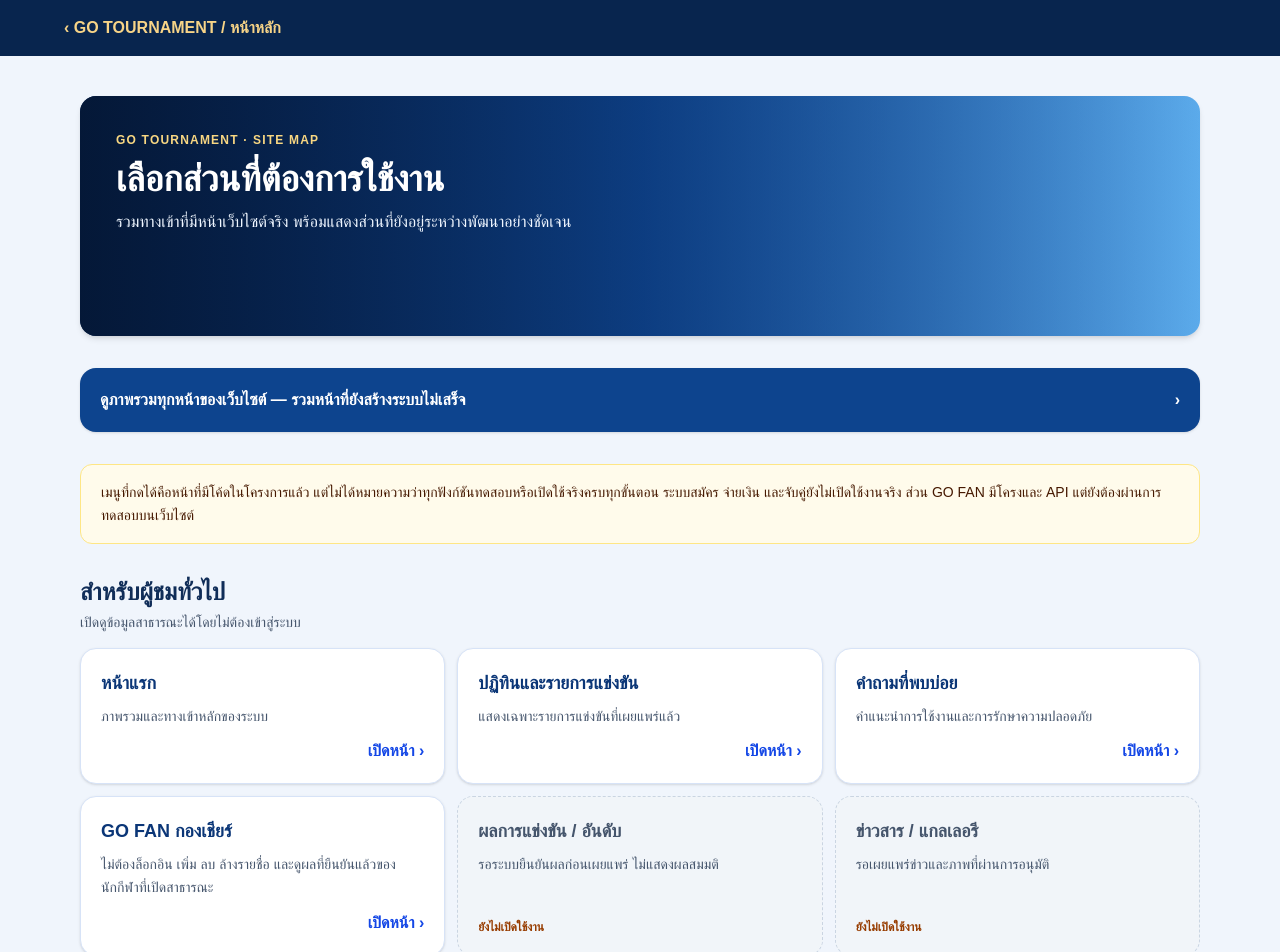
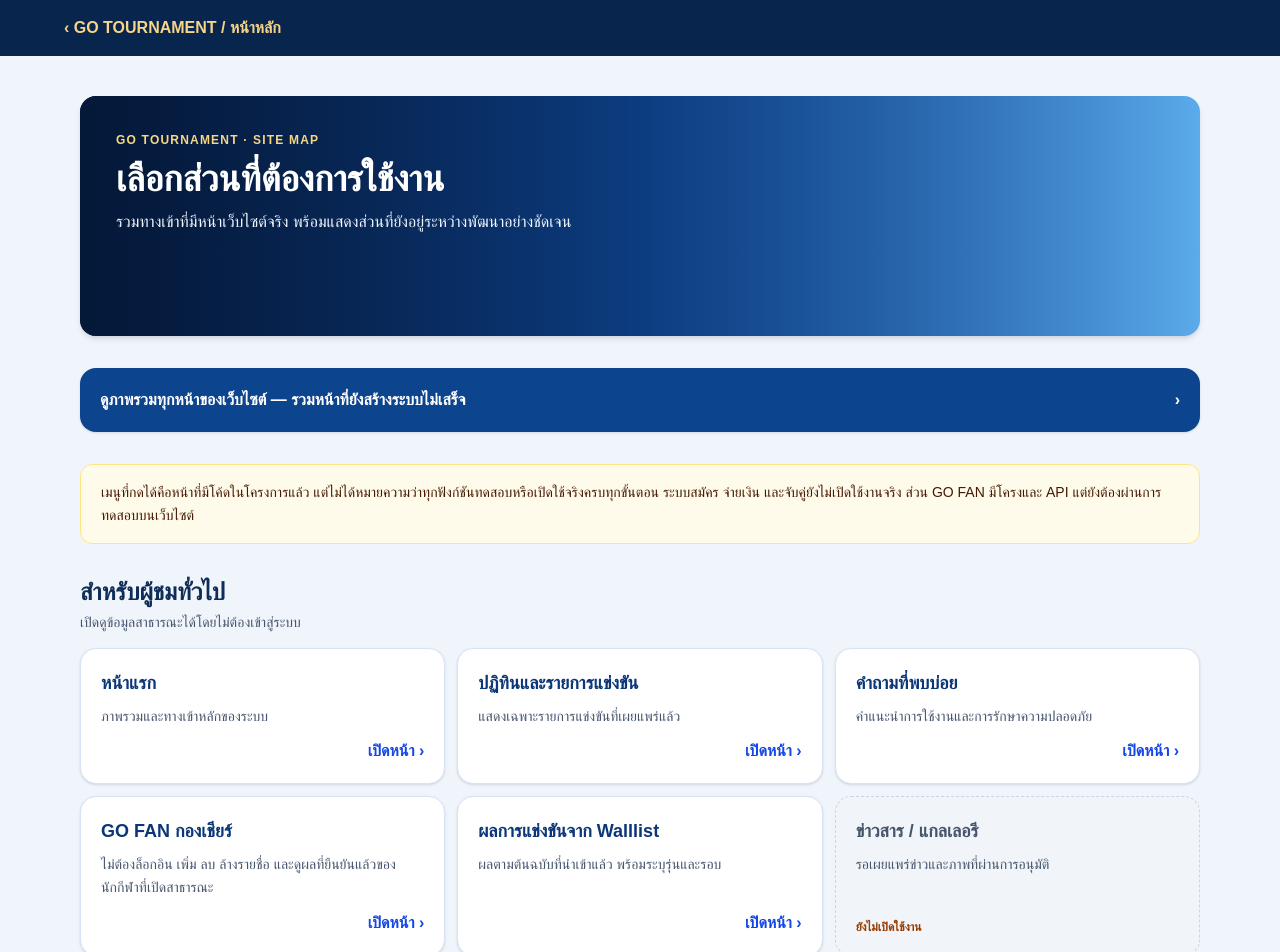
Before and after one commit to sawitree2168-sys/go-competition, a Next.js app: page /site-map in a window 1280 px wide. Shown: the top 952 px of the page. Built offline with nearby package versions, Linux system fonts and the light colour scheme; no server answers.

Commit message:
Connect verified results navigation and record system audit

```diff
--- a/app/site-map/page.tsx
+++ b/app/site-map/page.tsx
@@ -6,7 +6,7 @@ const groups=[
   {name:"ปฏิทินและรายการแข่งขัน",href:"/schedule",info:"แสดงเฉพาะรายการแข่งขันที่เผยแพร่แล้ว"},
   {name:"คำถามที่พบบ่อย",href:"/faq",info:"คำแนะนำการใช้งานและการรักษาความปลอดภัย"},
   {name:"GO FAN กองเชียร์",href:"/fan",info:"ไม่ต้องล็อกอิน เพิ่ม ลบ ล้างรายชื่อ และดูผลที่ยืนยันแล้วของนักกีฬาที่เปิดสาธารณะ"},
-  {name:"ผลการแข่งขัน / อันดับ",href:null,info:"รอระบบยืนยันผลก่อนเผยแพร่ ไม่แสดงผลสมมติ"},
+  {name:"ผลการแข่งขันจาก Walllist",href:"/results",info:"ผลตามต้นฉบับที่นำเข้าแล้ว พร้อมระบุรุ่นและรอบ"},
   {name:"ข่าวสาร / แกลเลอรี",href:null,info:"รอเผยแพร่ข่าวและภาพที่ผ่านการอนุมัติ"}
  ]},
  {title:"นักกีฬาและผู้ปกครอง",detail:"ระบบบัญชีและข้อมูลส่วนบุคคลต้องยืนยันสิทธิ์ตามกติกา",items:[
```
